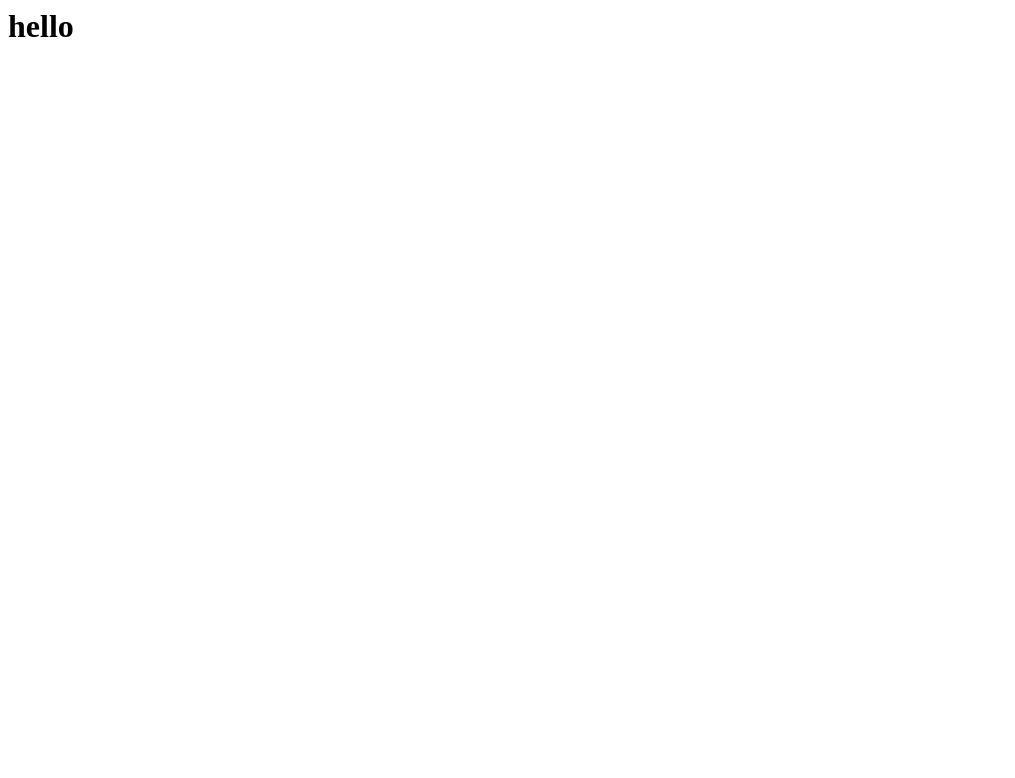
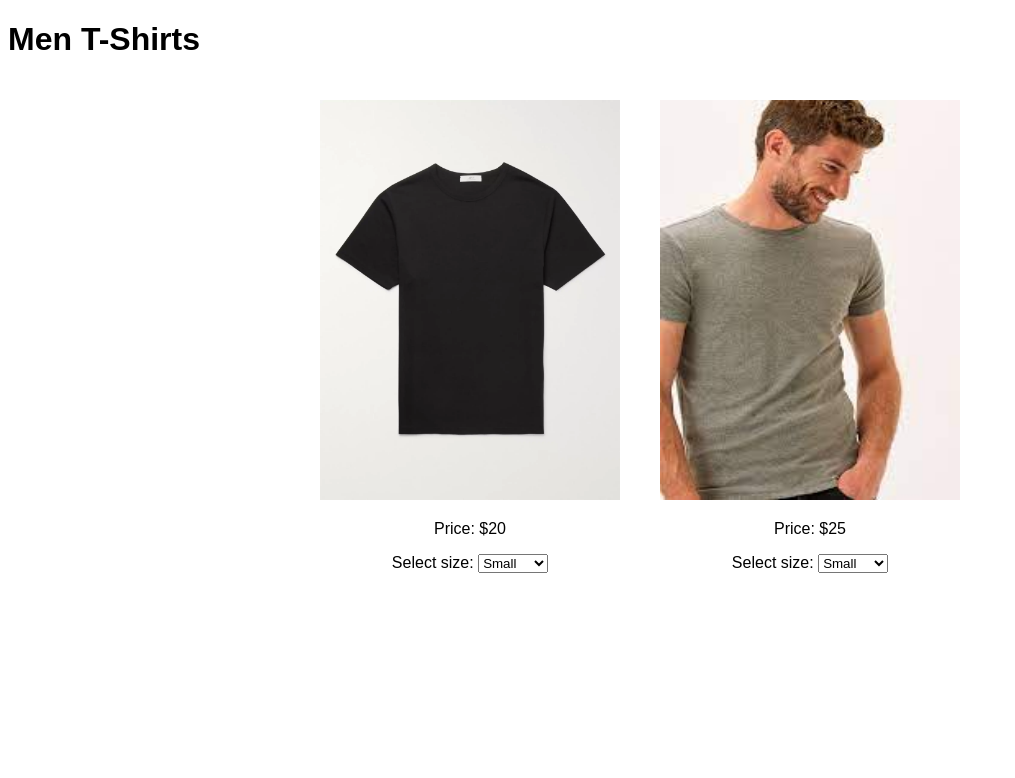
Before and after one commit to ta00856/clothing, a Flask app: page /men_tshirts in a window 1280 px wide. Before the commit the part shown is almost empty. Shown: the top 778 px of the page, without its empty margins (0-1015 px from the left). Run offline with Flask 3, Linux system fonts and the light colour scheme.

Commit message:
added tshirt, price and sizes

```diff
--- a/templates/men_tshirts.html
+++ b/templates/men_tshirts.html
@@ -1 +1,65 @@
-<h1> hello <h1>
+<!DOCTYPE html>
+<html>
+<head>
+    <style>
+        /* Add custom CSS styles for alignment */
+        body {
+            font-family: Arial, sans-serif;
+        }
+
+        .tshirt-container {
+            display: flex;
+            flex-wrap: wrap;
+            justify-content: center;
+            align-items: center;
+        }
+
+        .tshirt-item {
+            margin: 20px;
+            text-align: center;
+        }
+
+        .tshirt-image {
+            width: 300px;
+            height: 400px;
+        }
+    </style>
+</head>
+<body>
+    <!-- Add the content specific to the "Men T-Shirts" section -->
+    <h1>Men T-Shirts</h1>
+    <!-- Add any other content related to men's t-shirts -->
+
+    <!-- Form to select t-shirt size -->
+
+        <div class="tshirt-container">
+            <!-- Display the first t-shirt image with a custom size -->
+            <div class="tshirt-item">
+                <img src="{{ url_for('static', filename='black.jpg') }}" alt="T-Shirt 1" class="tshirt-image">
+                <p>Price: $20</p>
+                <label for="size_tshirt1">Select size:</label>
+                <select name="size_tshirt1" id="size_tshirt1">
+                    <option value="small">Small</option>
+                    <option value="medium">Medium</option>
+                    <option value="large">Large</option>
+                </select>
+            </div>
+
+            <!-- Display the second t-shirt image with a custom size -->
+            <div class="tshirt-item">
+                <img src="{{ url_for('static', filename='green.jpg') }}" alt="T-Shirt 2" class="tshirt-image">
+                <p>Price: $25</p>
+                <label for="size_tshirt2">Select size:</label>
+                <select name="size_tshirt2" id="size_tshirt2">
+                    <option value="small">Small</option>
+                    <option value="medium">Medium</option>
+                    <option value="large">Large</option>
+                </select>
+            </div>
+        </div>
+
+        <!-- Submit button to add selected t-shirts to the cart -->
+
+
+</body>
+</html>
```
Also changed, not shown: static/black.jpg (added), static/green.jpg (added).
